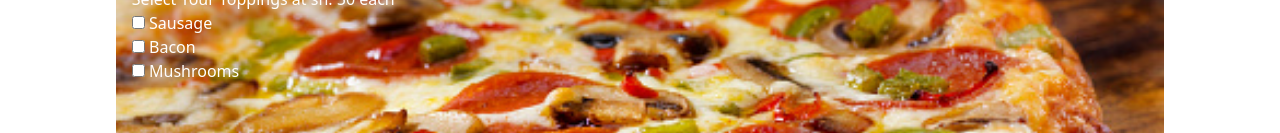
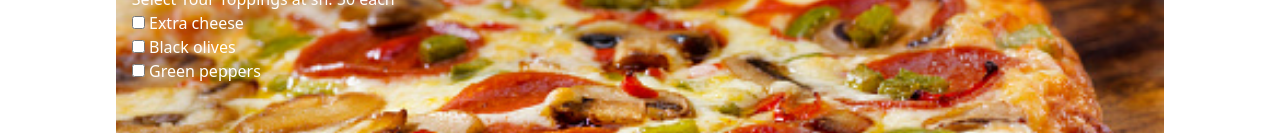
Before and after one commit to brianmuganda/Pizza_palace, a plain HTML site: page index.html in a window 1280 px wide. Shown: the part 1867-2000 px from the top of the page. Drawn offline with nearby package versions, Linux system fonts and the light colour scheme.

Commit message:
edit toppings

```diff
--- a/index.html
+++ b/index.html
@@ -102,16 +102,16 @@
                         </select>
                       <label for="Toppings">Select Your Toppings at sh. 50 each</label><br>
                         <div class="custom-control custom-checkbox custom-control-inline">
-                          <input type="checkbox" class="custom-control-input" id="Sausage" value="Sausage" name="toppings">
-                          <label class="custom-control-label" for="Sausage">Sausage</label>
+                          <input type="checkbox" class="custom-control-input" id="Extracheese" value="Extra cheese" name="toppings">
+                          <label class="custom-control-label" for="Extra cheese">Extra cheese</label>
                         </div>
                         <div class="custom-control custom-checkbox custom-control-inline">
-                          <input type="checkbox" class="custom-control-input" id="Bacon" value="Bacon" name="toppings">
-                          <label class="custom-control-label" for="Bacon">Bacon</label>
+                          <input type="checkbox" class="custom-control-input" id="Black olives" value="Black olives" name="toppings">
+                          <label class="custom-control-label" for="Black olives">Black olives</label>
                         </div>
                         <div class="custom-control custom-checkbox custom-control-inline">
-                          <input type="checkbox" class="custom-control-input" id="Mushrooms" value="Mushrooms" name="toppings">
-                          <label class="custom-control-label" for="Mushrooms">Mushrooms</label>
+                          <input type="checkbox" class="custom-control-input" id="Greenpeppers" value="Green peppers" name="toppings">
+                          <label class="custom-control-label" for="Green peppers">Green peppers</label>
                         </div>
                         <br><br>
                       <button type="submit" class="btn btn-orange proceed">Proceed</button>
```
